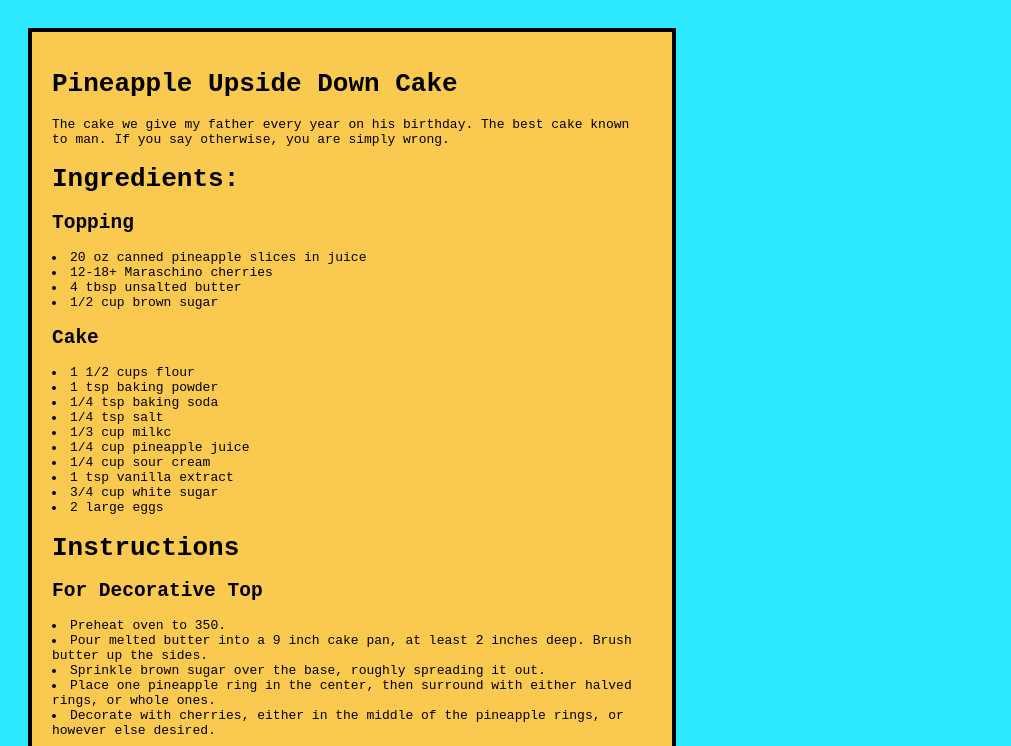
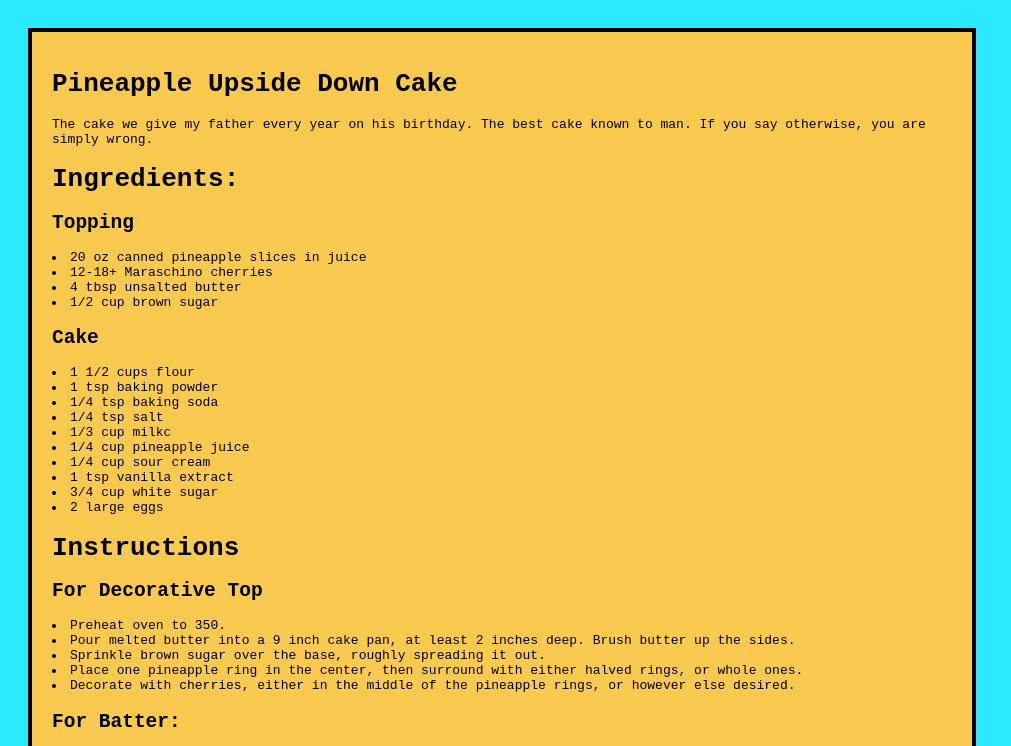
Before and after one commit to emdaron/emdaron.github.io, a plain HTML site: page recipe.html in a window 1280 px wide. Shown: the top 746 px of the page, without its empty margins (0-1011 px from the left). Drawn offline with Linux system fonts and the light colour scheme.

Commit message:
Update recipe.html

```diff
--- a/recipe.html
+++ b/recipe.html
@@ -12,7 +12,7 @@
         }
         div{
             background-color:rgb(250, 202, 80);
-            width: 600px;
+            width: 900px;
             padding: 20px;
             border-style: solid; /*All borders need a style*/
             border-width: 4px;
```
